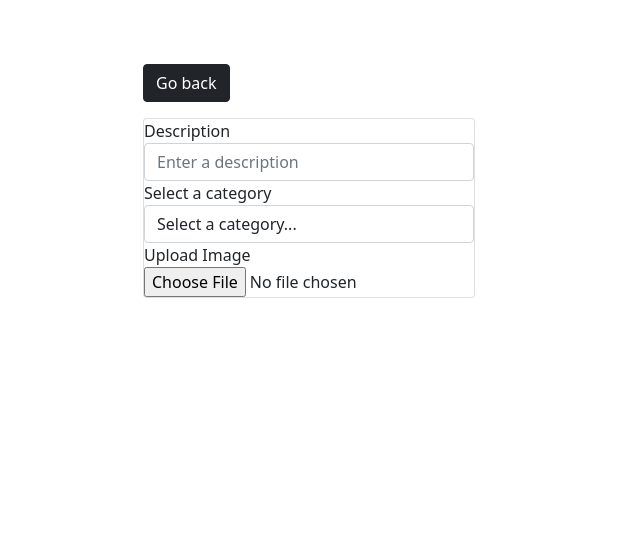
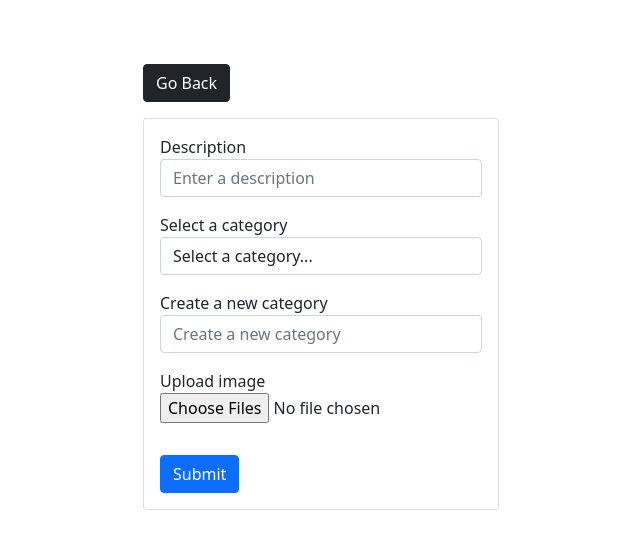
Before and after one commit to LeonDante-ctrl/danteshash, a Django app: page /add/ in a window 1280 px wide. Shown: the top 549 px of the page, without its empty margins (319-959 px from the left). Run offline with Django 4.2, Linux system fonts and the light colour scheme; data comes from the database, SQL or seed files in the repository.

Commit message:
fixed ability to only show images based on category

```diff
--- a/snaps/templates/snaps/add.html
+++ b/snaps/templates/snaps/add.html
@@ -1,48 +1,63 @@
 <!DOCTYPE html>
-<html lang="en">
+<html>
 
 <head>
-    <meta charset="UTF-8">
-    <meta http-equiv="X-UA-Compatible" content="IE=edge">
-    <meta name="viewport" content="width=device-width, initial-scale=1.0">
-    <link href="https://cdn.jsdelivr.net/npm/bootstrap@5.1.3/dist/css/bootstrap.min.css" rel="stylesheet" integrity="sha384-1BmE4kWBq78iYhFldvKuhfTAU6auU8tT94WrHftjDbrCEXSU1oBoqyl2QvZ6jIW3" crossorigin="anonymous">
-    <title>Add photo here</title>
+    <meta charset='utf-8'>
+    <meta http-equiv='X-UA-Compatible' content='IE=edge'>
+    <title>Add Photo</title>
+    <meta name='viewport' content='width=device-width, initial-scale=1'>
+
+    <!-- CSS only -->
+    <link href="https://cdn.jsdelivr.net/npm/bootstrap@5.0.0-beta1/dist/css/bootstrap.min.css" rel="stylesheet" integrity="sha384-giJF6kkoqNQ00vy+HMDP7azOuL0xtbfIcaT9wjKHr8RbDVddVHyTfAAsrekwKmP1" crossorigin="anonymous">
+
 </head>
 
 <body class="m-5">
     <div class="container">
 
-        <div class="row container justify-content-center">
+        <div class="row justify-content-center">
             <div class="col-md-4">
-                <a class="btn btn-dark my-3" href="{% url 'gallery'%}">Go back</a>
+                <a href="{% url 'gallery' %}" class="btn btn-dark my-3">Go Back</a>
                 <div class="card">
-                    <form>
 
 
-                        <div class="form-group m-6">
+                    <form method='POST' action="" enctype="multipart/form-data">
+                        {% csrf_token %}
+
+                        <div class="form-group m-3">
                             <label>Description</label>
-                            <input class="form-control" name="description" placeholder="Enter a description" type="text">
+                            <input required name="description" type="text" placeholder="Enter a description" class="form-control">
                         </div>
 
-                        <div class="form-group m-6">
+                        <div class="form-group m-3">
                             <label>Select a category</label>
                             <select name="category" class="form-control">
-                               <option value="none">Select a category...</option>
+                                <option value='none'>Select a category...</option>
+
+                                {% for category in categories %}
+                                <option value='{{category.id}}'>{{category.name}}</option>
+                                {% endfor %}
                             </select>
-                            </di>
+                        </div>
 
-                            <div class="form-group m-6">
-                                <label>Upload Image</label>
-                                <input class="form-control-file" name="image" type="file">
-                            </div>
+
+                        <div class="form-group m-3">
+                            <label>Create a new category</label>
+                            <input name="category_new" type="text" placeholder="Create a new category" class="form-control">
+                        </div>
+
+                        <div class="form-group m-3">
+                            <label>Upload image</label>
+                            <input required name="images" type="file" multiple class="form-control-file">
+                        </div>
+
+                        <button type='submit' class="btn btn-primary m-3">Submit</button>
 
                     </form>
-
-                    </div>
                 </div>
             </div>
         </div>
-
+    </div>
 </body>
 
 </html>
--- a/snaps/views.py
+++ b/snaps/views.py
@@ -1,11 +1,17 @@
+from email.mime import image
 from multiprocessing import context
-from django.shortcuts import render
+from django.shortcuts import render,redirect
 from .models import Category, Snaps
 
 
 def gallery(request):
+    category = request.GET.get('category')
+    if category == None:
+     snaps = Snaps.objects.all()
+    else:
+        snaps = Snaps.objects.filter(category__name=category)
+
     categories = Category.objects.all()
-    snaps = Snaps.objects.all
     context = {'categories' : categories, 'snaps':snaps}
     return render(request,'snaps/gallery.html', context)
 
@@ -14,6 +20,30 @@ def viewSnap(request, pk):
     return render(request,'snaps/snap.html', {'snap':snap} )
 
 def addSnap(request):
-    return render(request,'snaps/add.html')
+    categories = Category.objects.all()
+
+    if request.method == 'POST':
+        data = request.POST
+        images = request.FILES.getlist('image')
+
+        if data['category'] != 'none':
+                category = Category.objects.get(id=data['category'])
+        elif data['category_new'] != '':
+            category, created = Category.objects.get_or_create( name=data['category_new'])
+        else:
+            category = None
+
+        snap = Snaps.objects.create(
+                category=category,
+                name=data['description'],
+                image=image,
+            )
+        return redirect('gallery')
+       # print('data:', data)
+        # print('image:', image)
+
+
+    context = {'categories' : categories, }
+    return render(request,'snaps/add.html', context)
 
 # Create your views here.
```
Also changed, not shown: snaps/templates/snaps/gallery.html (+9 -5 lines).
